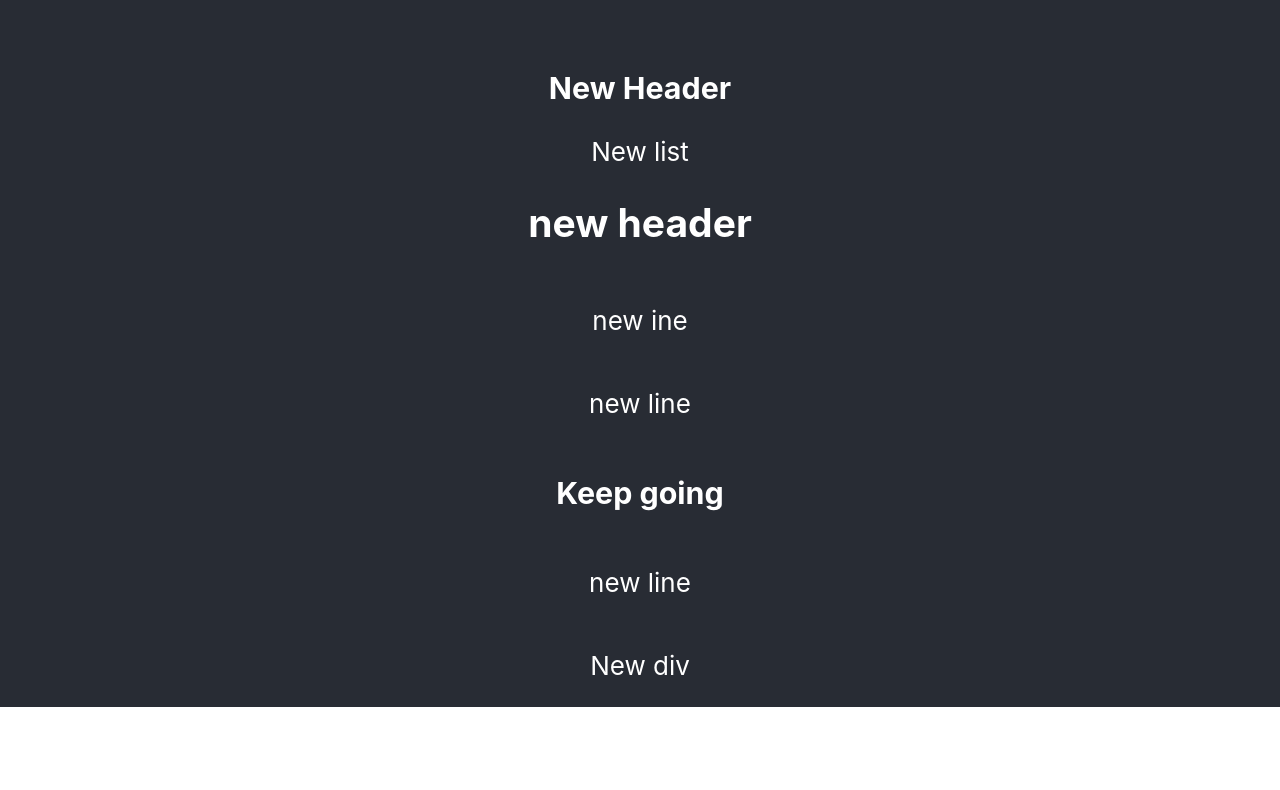
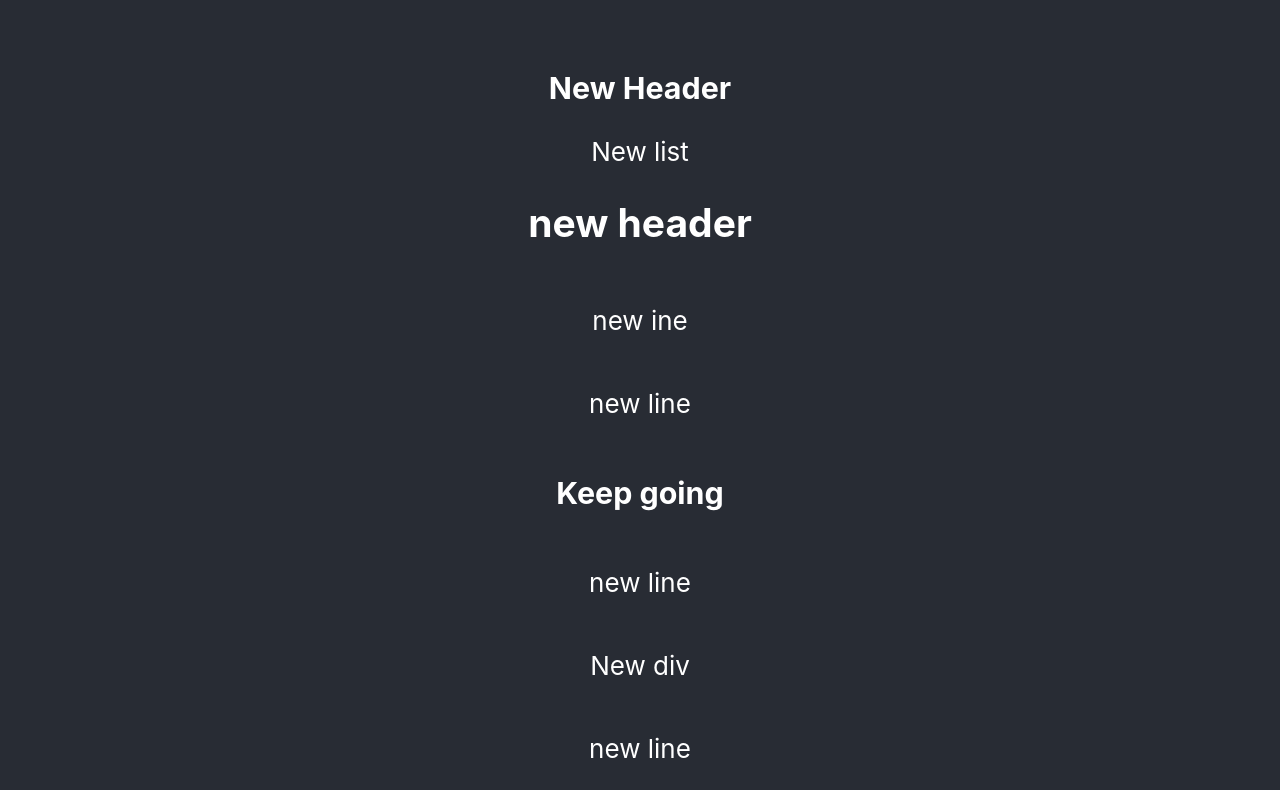
Before and after one commit to tyler-ray90/testing-05-18, a React (Create React App) app: page / in a window 1280 px wide. Shown: the part 1178-1968 px from the top of the page. Before the commit the page ends 1885 px from the top, so only its background shows below. Built offline with nearby package versions, Linux system fonts and the light colour scheme.

Commit message:
new comming

```diff
--- a/src/App.js
+++ b/src/App.js
@@ -29,6 +29,7 @@ function App() {
         <div>
           <p>New div</p>
         </div>
+        <p>new line</p>
 
       </header>
     </div>
```
